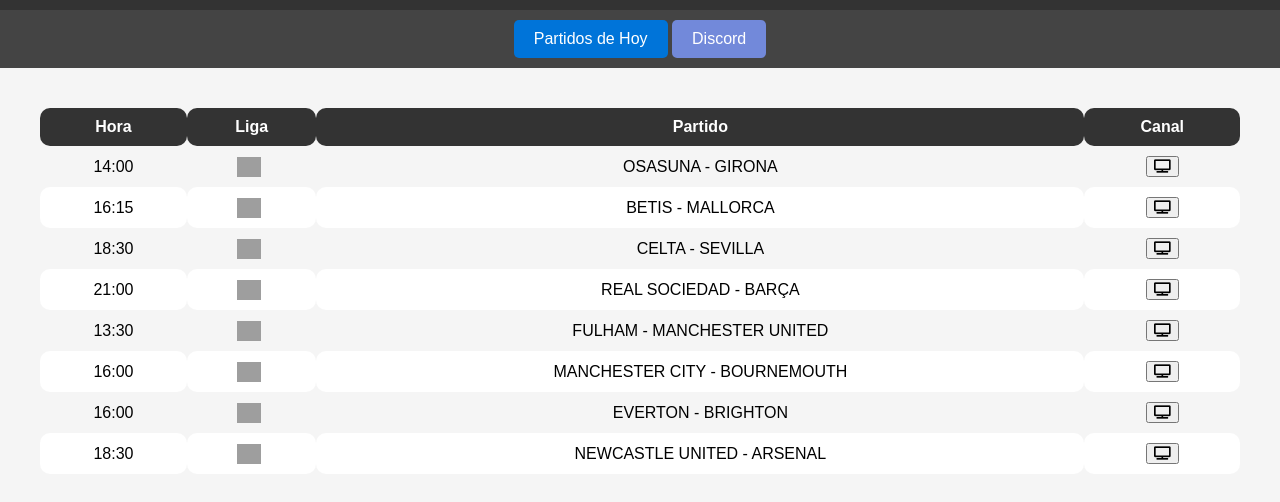
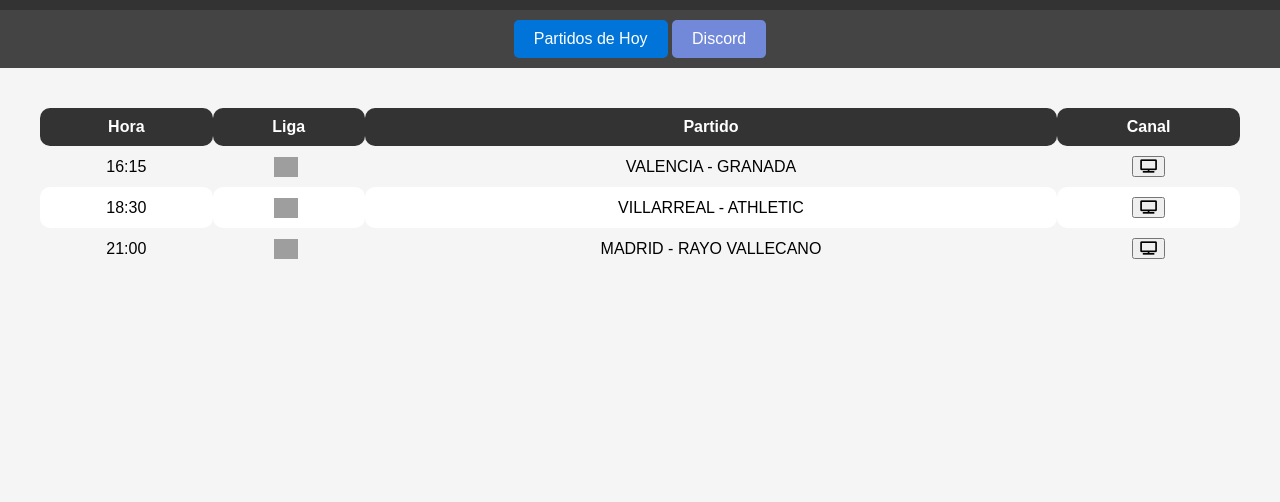
Before and after one commit to SportChainTV/GalaxyGol, a plain HTML site: page index.html in a window 1280 px wide. Shown: the part 148-650 px from the top of the page. Drawn offline with Linux system fonts and the light colour scheme; grey boxes are pictures that could not be loaded; a script that the page names is missing.

Commit message:
Add files via upload

```diff
--- a/index.html
+++ b/index.html
@@ -28,26 +28,13 @@
             </thead>
             <tbody>
                 <tr>
-                    <td>14:00</td>
-                    <td>
-                        <img src="https://upload.wikimedia.org/wikipedia/commons/thumb/9/9a/Flag_of_Spain.svg/2560px-Flag_of_Spain.svg.png" alt="Bandera de España" width="24" height="20" style="vertical-align: middle; margin-right: 5px;">
-                    </td>
-                    <td>OSASUNA - GIRONA</td>
-                    <td>
-                        <a href="laligaDAZ.html" class="btn-tv">
-                            <button><i class="fas fa-tv"></i></button>
-                    </td>
-
-                </tr>
-
-                <tr>
                     <td>16:15</td>
                     <td>
                         <img src="https://upload.wikimedia.org/wikipedia/commons/thumb/9/9a/Flag_of_Spain.svg/2560px-Flag_of_Spain.svg.png" alt="Bandera de España" width="24" height="20" style="vertical-align: middle; margin-right: 5px;">
                     </td>
-                    <td>BETIS - MALLORCA</td>
+                    <td>VALENCIA - GRANADA</td>
                     <td>
-                        <a href="laligaM.html" class="btn-tv">
+                        <a href="laligaDAZ.html" class="btn-tv">
                             <button><i class="fas fa-tv"></i></button>
                     </td>
 
@@ -58,7 +45,20 @@
                     <td>
                         <img src="https://upload.wikimedia.org/wikipedia/commons/thumb/9/9a/Flag_of_Spain.svg/2560px-Flag_of_Spain.svg.png" alt="Bandera de España" width="24" height="20" style="vertical-align: middle; margin-right: 5px;">
                     </td>
-                    <td>CELTA - SEVILLA</td>
+                    <td>VILLARREAL - ATHLETIC</td>
+                    <td>
+                        <a href="laligaM.html" class="btn-tv">
+                            <button><i class="fas fa-tv"></i></button>
+                    </td>
+
+                </tr>
+
+                <tr>
+                    <td>21:00</td>
+                    <td>
+                        <img src="https://upload.wikimedia.org/wikipedia/commons/thumb/9/9a/Flag_of_Spain.svg/2560px-Flag_of_Spain.svg.png" alt="Bandera de España" width="24" height="20" style="vertical-align: middle; margin-right: 5px;">
+                    </td>
+                    <td>MADRID - RAYO VALLECANO</td>
                     <td>
                         <a href="laligaDAZ.html" class="btn-tv">
                             <button><i class="fas fa-tv"></i></button>
@@ -67,70 +67,6 @@
                 </tr>
 
 
-                <tr>
-                    <td>21:00</td>
-                    <td>
-                        <img src="https://upload.wikimedia.org/wikipedia/commons/thumb/9/9a/Flag_of_Spain.svg/2560px-Flag_of_Spain.svg.png" alt="Bandera de España" width="24" height="20" style="vertical-align: middle; margin-right: 5px;">
-                    </td>
-                    <td>REAL SOCIEDAD - BARÇA</td>
-                    <td>
-                        <a href="laligaM.html" class="btn-tv">
-                            <button><i class="fas fa-tv"></i></button>
-                    </td>
-
-                </tr>
-
-                <tr>
-                    <td>13:30</td>
-                    <td>
-                        <img src="https://t2.gstatic.com/licensed-image?q=tbn:ANd9GcTw2WDZJITQNTcg1GBN5CldUJFfyXPE_3HLSKs3EgFb9O9jp4pBGr9TJFJRVkU-flfF" alt="Bandera de España" width="24" height="20" style="vertical-align: middle; margin-right: 5px;">
-                    </td>
-                    <td>FULHAM - MANCHESTER UNITED</td>
-                    <td>
-                        <a href="DAZN1.html" class="btn-tv">
-                            <button><i class="fas fa-tv"></i></button>
-                    </td>
-
-                </tr>
-
-                <tr>
-                    <td>16:00</td>
-                    <td>
-                        <img src="https://t2.gstatic.com/licensed-image?q=tbn:ANd9GcTw2WDZJITQNTcg1GBN5CldUJFfyXPE_3HLSKs3EgFb9O9jp4pBGr9TJFJRVkU-flfF" alt="Bandera de España" width="24" height="20" style="vertical-align: middle; margin-right: 5px;">
-                    </td>
-                    <td>MANCHESTER CITY - BOURNEMOUTH</td>
-                    <td>
-                        <a href="DAZN1.html" class="btn-tv">
-                            <button><i class="fas fa-tv"></i></button>
-                    </td>
-
-                </tr>
-
-                <tr>
-                    <td>16:00</td>
-                    <td>
-                        <img src="https://t2.gstatic.com/licensed-image?q=tbn:ANd9GcTw2WDZJITQNTcg1GBN5CldUJFfyXPE_3HLSKs3EgFb9O9jp4pBGr9TJFJRVkU-flfF" alt="Bandera de España" width="24" height="20" style="vertical-align: middle; margin-right: 5px;">
-                    </td>
-                    <td>EVERTON - BRIGHTON</td>
-                    <td>
-                        <a href="DAZN2.html" class="btn-tv">
-                            <button><i class="fas fa-tv"></i></button>
-                    </td>
-
-                </tr>
-
-                <tr>
-                    <td>18:30</td>
-                    <td>
-                        <img src="https://t2.gstatic.com/licensed-image?q=tbn:ANd9GcTw2WDZJITQNTcg1GBN5CldUJFfyXPE_3HLSKs3EgFb9O9jp4pBGr9TJFJRVkU-flfF" alt="Bandera de España" width="24" height="20" style="vertical-align: middle; margin-right: 5px;">
-                    </td>
-                    <td>NEWCASTLE UNITED - ARSENAL</td>
-                    <td>
-                        <a href="DAZN1.html" class="btn-tv">
-                            <button><i class="fas fa-tv"></i></button>
-                    </td>
-
-                </tr>
 
                 <!-- Agrega más filas según tus necesidades -->
             </tbody>
```
